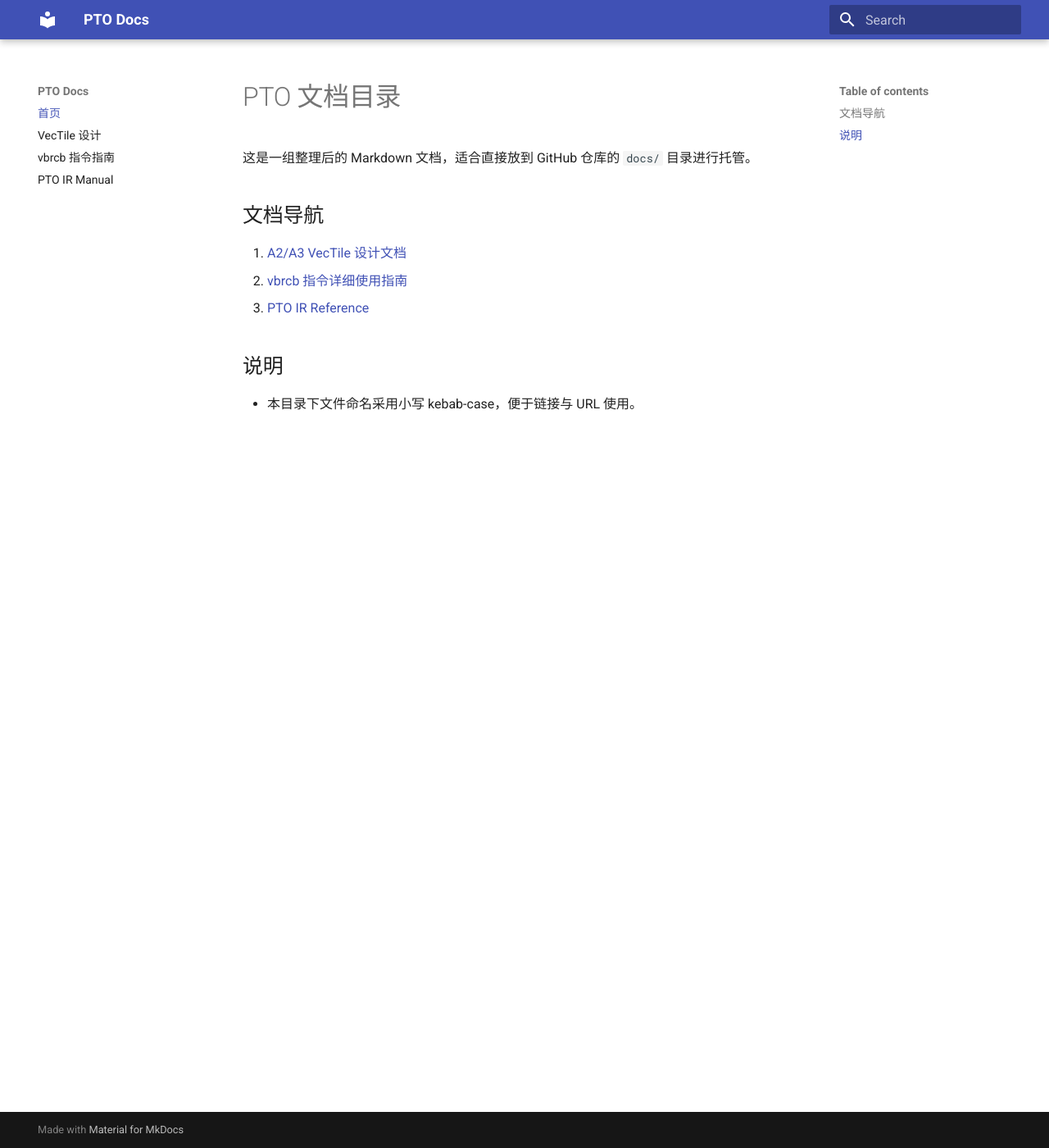
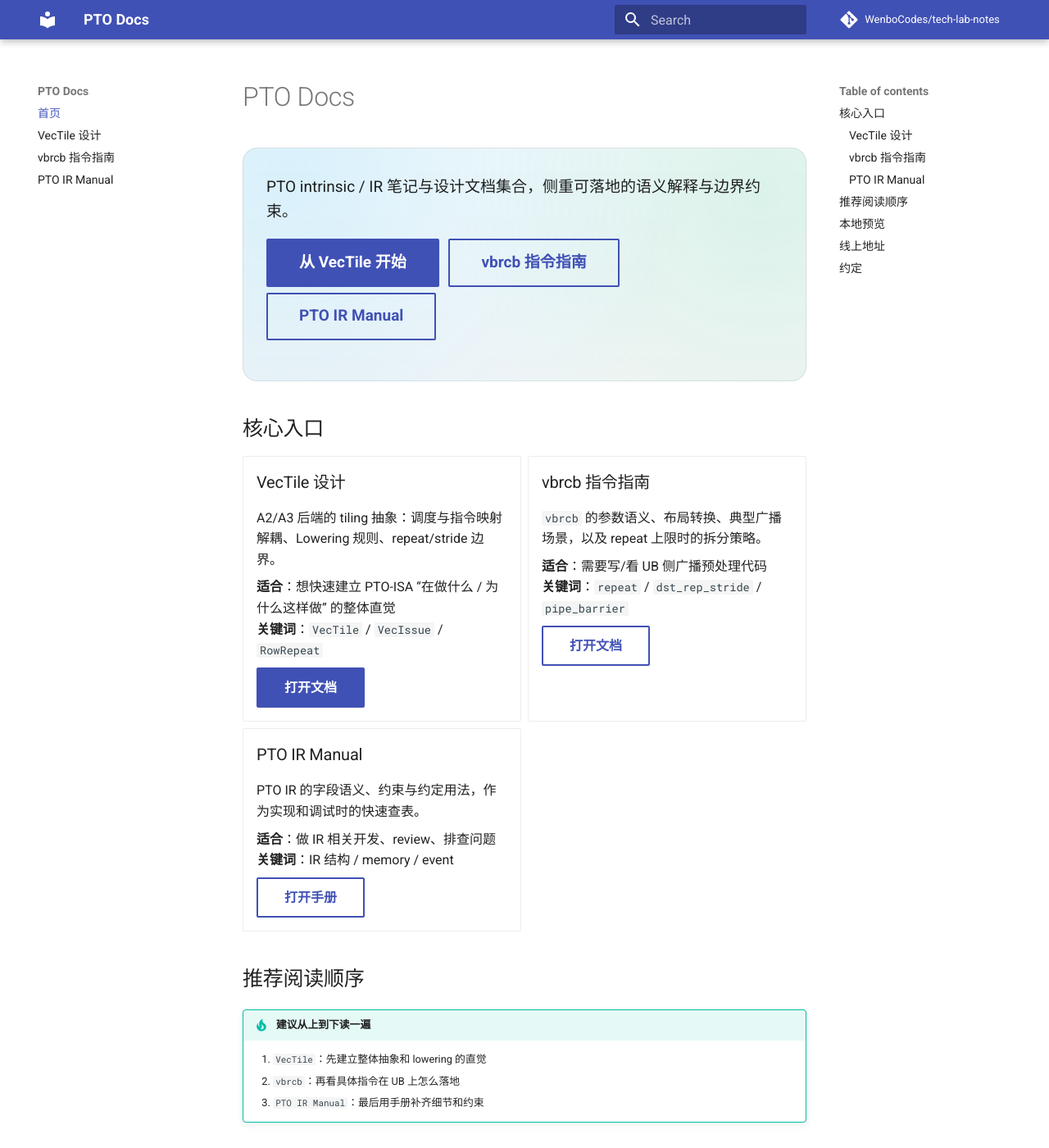
Before and after one commit to WenboCodes/tech-lab-notes, an MkDocs documentation site: the page built from docs/README.md, in a window 1280 px wide and 1400 px high. Shown: the whole window at 82% size. Built offline with MkDocs 1.6.1 and Material for MkDocs 9.7.7, drawn with Linux system fonts in a browser that asks for light colours; comment, search, counter and statistics services are not loaded; some of the changed text lies outside the part shown.

Commit message:
docs: restyle homepage

````diff
--- a/docs/README.md
+++ b/docs/README.md
@@ -1,13 +1,76 @@
-# PTO 文档目录
+# PTO Docs
 
-这是一组整理后的 Markdown 文档，适合直接放到 GitHub 仓库的 `docs/` 目录进行托管。
+<div class="home-hero" markdown>
 
-## 文档导航
+PTO intrinsic / IR 笔记与设计文档集合，侧重可落地的语义解释与边界约束。
 
-1. [A2/A3 VecTile 设计文档](./vectile-design.md)
-2. [vbrcb 指令详细使用指南](./vbrcb-instruction-guide.md)
-3. [PTO IR Reference](./pto-ir-manual.md)
+[从 VecTile 开始](vectile-design.md){ .md-button .md-button--primary }
+[vbrcb 指令指南](vbrcb-instruction-guide.md){ .md-button }
+[PTO IR Manual](pto-ir-manual.md){ .md-button }
 
-## 说明
+</div>
 
-- 本目录下文件命名采用小写 kebab-case，便于链接与 URL 使用。
+## 核心入口
+
+<div class="grid cards" markdown>
+
+-   ### VecTile 设计
+
+    A2/A3 后端的 tiling 抽象：调度与指令映射解耦、Lowering 规则、repeat/stride 边界。
+
+    **适合**：想快速建立 PTO-ISA “在做什么 / 为什么这样做” 的整体直觉
+    **关键词**：`VecTile` / `VecIssue` / `RowRepeat`
+
+    [打开文档](vectile-design.md){ .md-button .md-button--primary }
+
+-   ### vbrcb 指令指南
+
+    `vbrcb` 的参数语义、布局转换、典型广播场景，以及 repeat 上限时的拆分策略。
+
+    **适合**：需要写/看 UB 侧广播预处理代码
+    **关键词**：`repeat` / `dst_rep_stride` / `pipe_barrier`
+
+    [打开文档](vbrcb-instruction-guide.md){ .md-button }
+
+-   ### PTO IR Manual
+
+    PTO IR 的字段语义、约束与约定用法，作为实现和调试时的快速查表。
+
+    **适合**：做 IR 相关开发、review、排查问题
+    **关键词**：IR 结构 / memory / event
+
+    [打开手册](pto-ir-manual.md){ .md-button }
+
+</div>
+
+## 推荐阅读顺序
+
+!!! tip "建议从上到下读一遍"
+    1. `VecTile`：先建立整体抽象和 lowering 的直觉
+    2. `vbrcb`：再看具体指令在 UB 上怎么落地
+    3. `PTO IR Manual`：最后用手册补齐细节和约束
+
+## 本地预览
+
+```bash
+cd /data/sunwenbo/pto/tech-lab-notes
+python3 -m venv .venv
+source .venv/bin/activate
+pip install -r requirements.txt
+mkdocs serve
+```
+
+```text
+http://127.0.0.1:8000
+```
+
+## 线上地址
+
+```text
+https://wenbocodes.github.io/tech-lab-notes/
+```
+
+## 约定
+
+- 新增页面：放在 `docs/`，文件名用 kebab-case，并同步更新 `mkdocs.yml` 的 `nav`。
+- 合并前自检：`mkdocs build --strict`。
--- /dev/null
+++ b/docs/stylesheets/extra.css
@@ -0,0 +1,32 @@
+/* Extra styling for the homepage ("docs/README.md").
+ *
+ * Keep changes scoped: don't restyle global typography aggressively.
+ */
+
+.home-hero {
+  padding: 1.2rem 1.4rem;
+  border-radius: 0.9rem;
+  border: 1px solid rgba(0, 0, 0, 0.08);
+  background:
+    radial-gradient(1100px circle at 8% 10%, rgba(56, 189, 248, 0.18), transparent 45%),
+    radial-gradient(900px circle at 92% 20%, rgba(16, 185, 129, 0.14), transparent 42%),
+    linear-gradient(180deg, rgba(0, 0, 0, 0.01), rgba(0, 0, 0, 0.03));
+}
+
+.home-hero p {
+  margin: 0.4rem 0 0.9rem;
+  font-size: 0.95rem;
+}
+
+.home-hero .md-button {
+  margin-right: 0.35rem;
+  margin-bottom: 0.35rem;
+}
+
+[data-md-color-scheme="slate"] .home-hero {
+  border-color: rgba(255, 255, 255, 0.12);
+  background:
+    radial-gradient(1100px circle at 8% 10%, rgba(56, 189, 248, 0.12), transparent 45%),
+    radial-gradient(900px circle at 92% 20%, rgba(16, 185, 129, 0.10), transparent 42%),
+    linear-gradient(180deg, rgba(255, 255, 255, 0.02), rgba(0, 0, 0, 0.18));
+}
--- a/mkdocs.yml
+++ b/mkdocs.yml
@@ -1,8 +1,18 @@
 site_name: PTO Docs
 site_description: PTO intrinsic and IR notes
+repo_url: https://github.com/WenboCodes/tech-lab-notes
+repo_name: WenboCodes/tech-lab-notes
 docs_dir: docs
 theme:
   name: material
+markdown_extensions:
+  - attr_list
+  - md_in_html
+  - admonition
+  - pymdownx.details
+  - pymdownx.superfences
+extra_css:
+  - stylesheets/extra.css
 nav:
   - 首页: README.md
   - VecTile 设计: vectile-design.md
````
